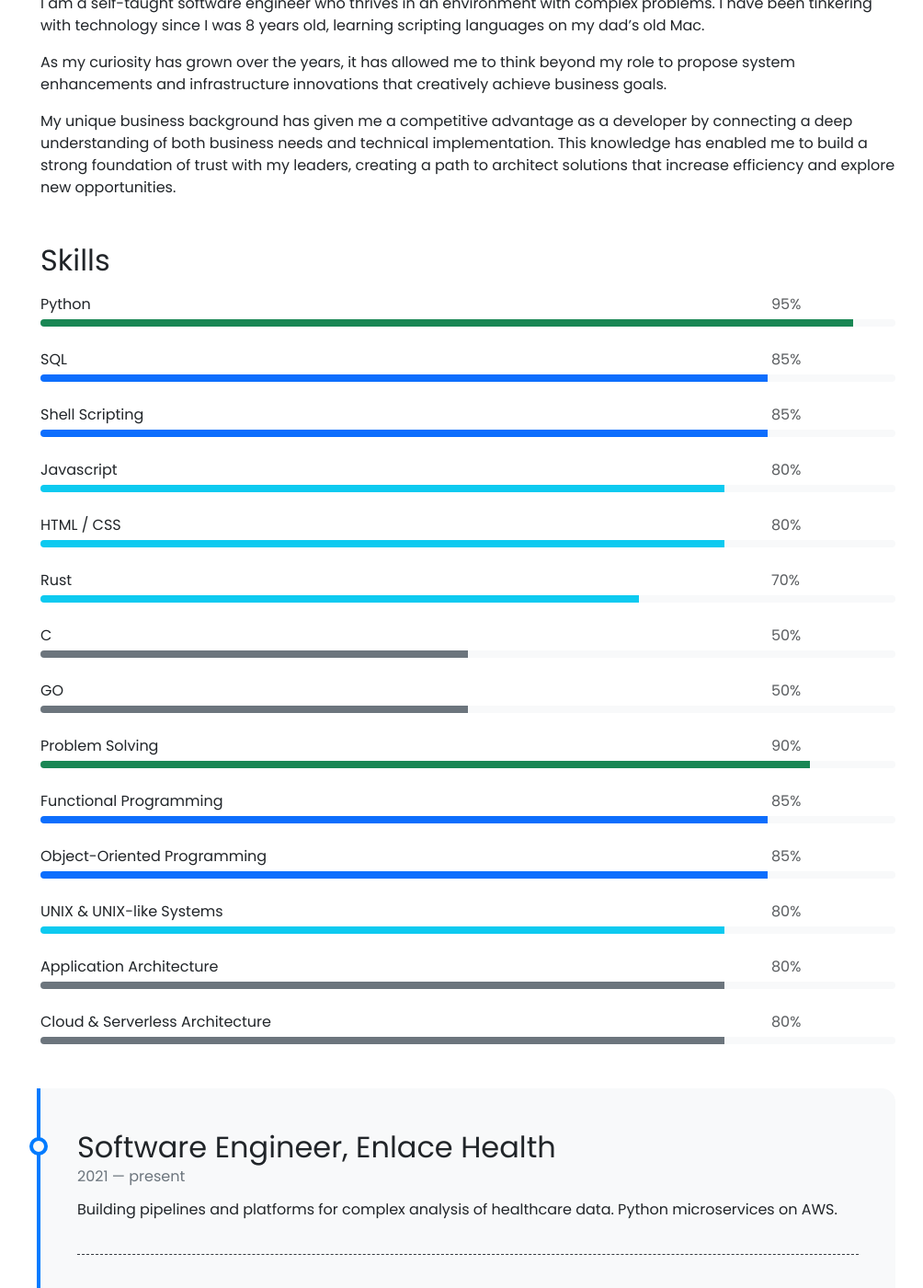
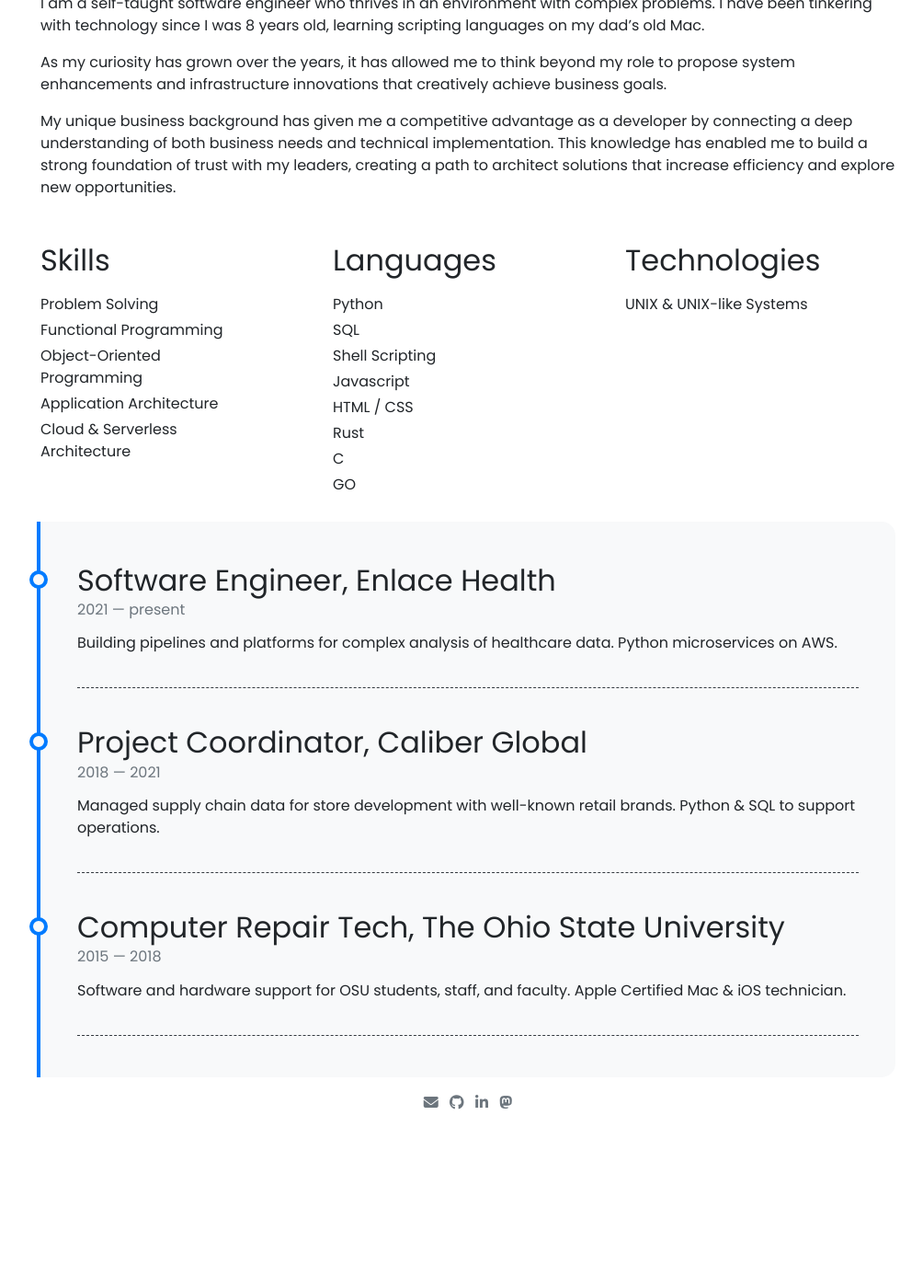
Before and after one commit to subich/subich.github.io, a Jekyll site: the page built from pages/about.md, in a window 1280 px wide and 1400 px high, scrolled down 258 px. Shown: the whole window at 92% size, without its empty margins (131-1135 px from the left). Built offline with Jekyll 4.4.1, drawn with Linux system fonts in a browser that asks for light colours; emoji names are drawn with the system emoji font; some web fonts are replaced; after the commit the page ends 1485 px from its top, so only the background shows below that.

Commit message:
simplify skills

```diff
--- a/_data/skills.yml
+++ b/_data/skills.yml
@@ -1,55 +1,19 @@
+skills:
+- name: Problem Solving
+- name: Functional Programming
+- name: Object-Oriented Programming
+- name: Application Architecture
+- name: Cloud & Serverless Architecture
+
+languages:
 - name: Python
-  percentage: 95
-  color: success
+- name: SQL
+- name: Shell Scripting
+- name: Javascript
+- name: HTML / CSS
+- name: Rust
+- name: C
+- name: GO
 
-- name: SQL
-  percentage: 85
-  color: primary
-
-- name: Shell Scripting
-  percentage: 85
-  color: primary
-
-- name: Javascript
-  percentage: 80
-  color: info
-
-- name: HTML / CSS
-  percentage: 80
-  color: info
-
-- name: Rust
-  percentage: 70
-  color: info
-
-- name: C
-  percentage: 50
-  color: secondary
-
-- name: GO
-  percentage: 50
-  color: secondary
-
-- name: Problem Solving
-  percentage: 90
-  color: success
-
-- name: Functional Programming
-  percentage: 85
-  color: primary
-
-- name: Object-Oriented Programming
-  percentage: 85
-  color: primary
-
+technologies:
 - name: UNIX & UNIX-like Systems
-  percentage: 80
-  color: info
-
-- name: Application Architecture
-  percentage: 80
-  color: secondary
-
-- name: Cloud & Serverless Architecture
-  percentage: 80
-  color: secondary
--- a/_includes/about/skills.html
+++ b/_includes/about/skills.html
@@ -8,20 +8,6 @@
     <div class="col-10">
       <p class="mb-1">{{ skill.name }}</p>
     </div>
-    <div class="col-2 text-right">
-      <p class="mb-1 text-body-secondary">{{ skill.percentage }}%</p>
-    </div>
-  </div>
-
-  <div class="progress mb-4 bg-themed" style="height: 8px;">
-    <div class="progress-bar bg-{{ skill.color | default: "primary" }} wow animate__animated animate__slideInLeft"
-      data-wow-delay="{{ forloop.index | divided_by: 20.0 }}"
-      role="progressbar"
-      style="width: {{ skill.percentage }}%;"
-      aria-valuenow="{{ skill.percentage }}"
-      aria-valuemin="0"
-      aria-valuemax="100">
-    </div>
   </div>
 
   {% endfor %}
--- a/pages/about.md
+++ b/pages/about.md
@@ -26,7 +26,9 @@ trust with my leaders, creating a path to architect solutions that
 increase efficiency and explore new opportunities.
 
 <div class="row">
-{% include about/skills.html title="Skills" source=site.data.skills %}
+{% include about/skills.html title="Skills" source=site.data.skills.skills %}
+{% include about/skills.html title="Languages" source=site.data.skills.languages %}
+{% include about/skills.html title="Technologies" source=site.data.skills.technologies %}
 </div>
 
 <div class="row">
```
